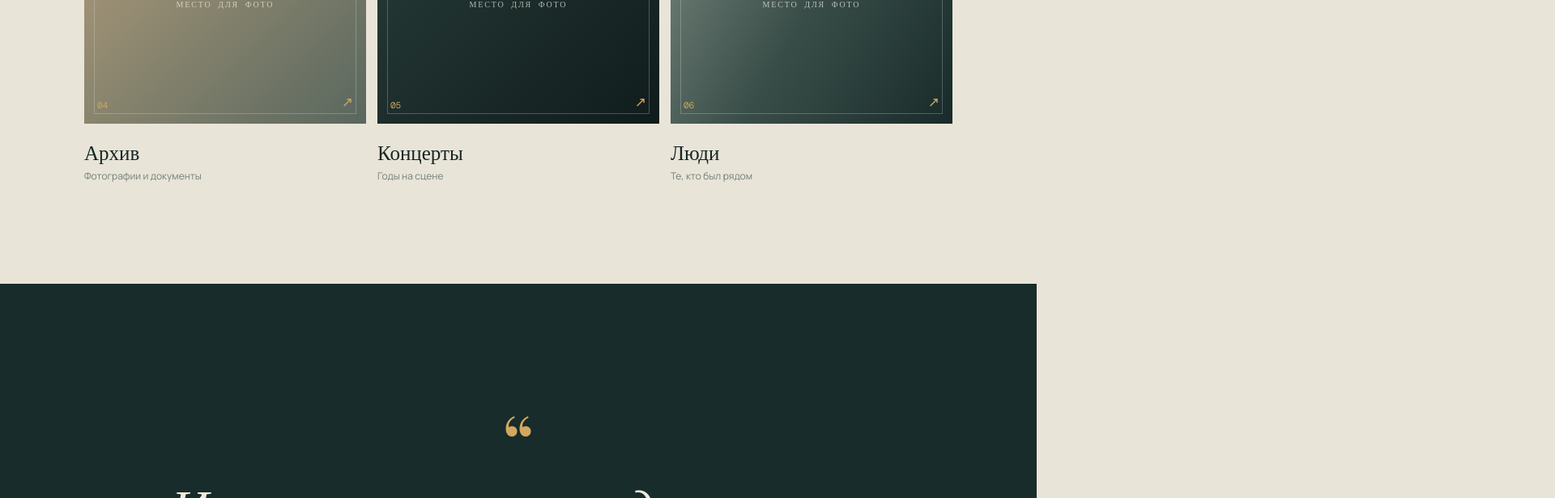
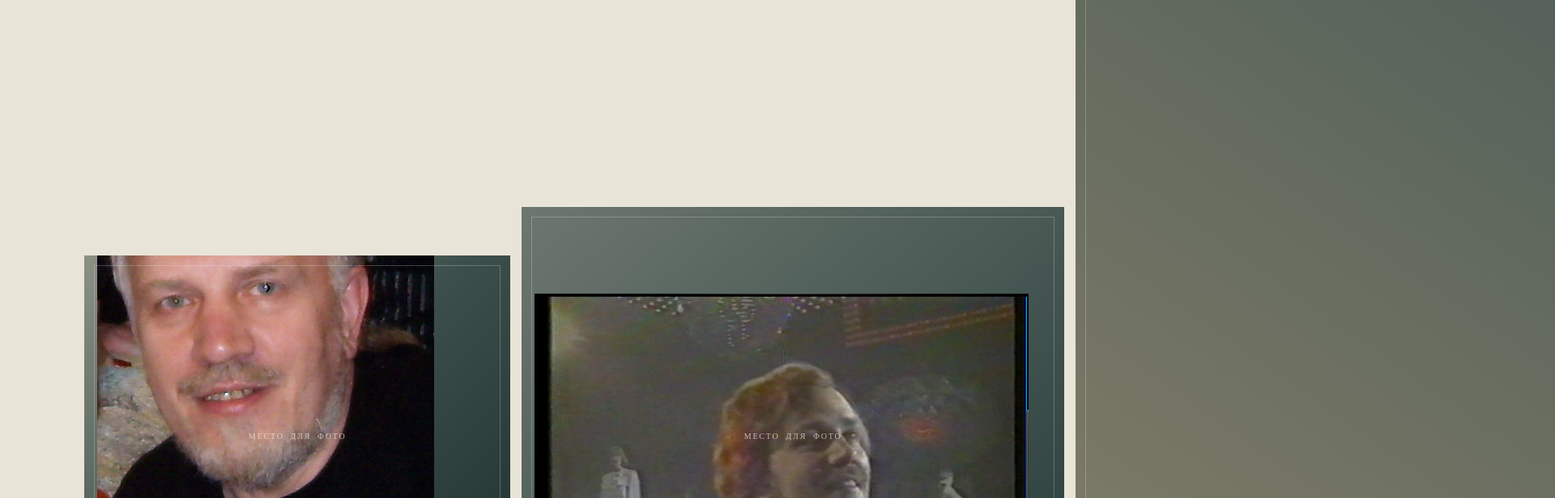
Before and after one commit to olegmajorov456-bit/grandpa-memory, a React (Vite) app: page / in a window 1280 px wide. Shown: the part 4500-5116 px from the top of the page at 81% size, 1920 px wide, since content can reach past the window. Built offline with nearby package versions, Linux system fonts and the light colour scheme; a web font is replaced by a local one.

Commit message:
Display real family archive photos in gallery and lightbox

```diff
--- a/src/App.jsx
+++ b/src/App.jsx
@@ -3,7 +3,7 @@ import Admin from "./Admin";
 import { loadContent } from "./content";
 
 const DEFAULT_TIMELINE=[{year:"1950",title:"Начало",text:"Рождение Николая Николаевича Сметанина в Иванове."},{year:"1975",title:"«Меридиан»",text:"Основание студенческого трио вместе с Надеждой Лукашевич и Владимиром Ситановым."},{year:"1978",title:"Профессиональная сцена",text:"«Меридиан» становится профессиональным коллективом."},{year:"1980",title:"Таривердиев",text:"Начало сотрудничества с композитором Микаэлом Таривердиевым."},{year:"1981",title:"Конкурс",text:"«Меридиан» становится лауреатом I премии Всесоюзного конкурса молодых исполнителей советской песни."},{year:"1995",title:"Звание",text:"Николаю Николаевичу присвоено звание Заслуженного артиста Российской Федерации."},{year:"2025",title:"Память",text:"26 июля Николай Николаевич ушёл из жизни в Иванове."}];
-const gallery=[["Портрет","Николай Николаевич","photo-portrait"],["Меридиан","Сцена и музыка","photo-stage"],["Семья","Домашние воспоминания","photo-family"],["Архив","Фотографии и документы","photo-archive"],["Концерты","Годы на сцене","photo-concert"],["Люди","Те, кто был рядом","photo-people"]];
+const gallery=[["Портрет","Николай Николаевич","photo-portrait","/photos/portrait.jpg"],["Меридиан","Сцена и музыка","photo-stage","/photos/meridian.png"],["Семья","Домашние воспоминания","photo-family","/photos/family.jpg"],["Архив","Молодые годы","photo-archive","/photos/young.jpg"],["Концерты","Годы на сцене","photo-concert","/photos/concert.jpg"],["Люди","Те, кто был рядом","photo-people","/photos/sweater.jpg"]];
 
 function Header({active}){const links=[["life","Жизнь"],["meridian","Меридиан"],["archive","Архив"],["memories","Воспоминания"]];return <header className="site-header"><a className="brand" href="#top">НН<span>·</span>ПАМЯТЬ</a><nav>{links.map(([id,label])=><a className={active===id?"active":""} key={id} href={"#"+id}>{label}</a>)}</nav><a className="header-year" href="#timeline">1950—2025</a></header>}
 
@@ -11,7 +11,7 @@ function Hero({content}){return <section className="hero" id="top"><div classNam
 function SectionTitle({number,children,light=false}){return <div className={"section-title "+(light?"light":"")}><span className="section-number">{number}</span><h2>{children}</h2></div>}
 function Life({content}){return <section className="section life" id="life"><SectionTitle number="02">О человеке</SectionTitle><div className="two-col"><p className="big-copy">{content.life.lead}</p><div className="side-copy"><p>{content.life.text1}</p><p>{content.life.text2}</p></div></div><div className="fact-row"><div><span>ГОД РОЖДЕНИЯ</span><strong>1950</strong></div><div><span>ГОРОД</span><strong>Иваново</strong></div><div><span>СФЕРА</span><strong>Музыка</strong></div><div><span>«МЕРИДИАН»</span><strong>с 1975</strong></div></div></section>}
 function Meridian({timeline}){return <section className="section meridian" id="meridian"><div className="meridian-glow"/><SectionTitle number="03" light>Музыка · «Меридиан»</SectionTitle><div className="meridian-intro"><p className="big-copy">Музыка была большой частью его жизни.</p><p>В 1975 году появился «Меридиан». Коллектив стал профессиональным в 1978 году, а с 1980 года начал сотрудничать с Микаэлом Таривердиевым. Николай Николаевич был музыкальным руководителем, вокалистом, автором песен и аранжировок.</p></div><div className="vinyl-wrap"><div className="vinyl"><div className="vinyl-label">НН</div></div><div><span className="mini-label">ЗВУКОВОЙ АРХИВ</span><h3>Музыка, которую можно услышать снова</h3><p>Сюда позже добавим реальные записи, песни и фрагменты выступлений.</p></div></div><div className="timeline" id="timeline">{timeline.slice(1,6).map(item=><article className="timeline-item" key={item.year}><span>{item.year}</span><b>{item.title}</b><p>{item.text}</p></article>)}</div></section>}
-function Archive(){const[selected,setSelected]=useState(null);return <section className="section archive" id="archive"><SectionTitle number="04">Архив</SectionTitle><p className="lead">Не декоративная галерея, а место для настоящих фотографий, афиш, документов, видео и музыки.</p><div className="archive-grid">{gallery.map(([title,caption,className],i)=><button className="archive-card" key={title} onClick={()=>setSelected({title,caption,className})}><div className={"placeholder "+className}><span>{"0"+(i+1)}</span><i>↗</i></div><h3>{title}</h3><p>{caption}</p></button>)}</div>{selected&&<div className="lightbox" onClick={()=>setSelected(null)}><div className={"lightbox-image "+selected.className} onClick={e=>e.stopPropagation()}><button onClick={()=>setSelected(null)}>×</button><div><span>АРХИВ</span><h3>{selected.title}</h3><p>{selected.caption}</p></div></div></div>}</section>}
+function Archive(){const[selected,setSelected]=useState(null);return <section className="section archive" id="archive"><SectionTitle number="04">Архив</SectionTitle><p className="lead">Не декоративная галерея, а место для настоящих фотографий, афиш, документов, видео и музыки.</p><div className="archive-grid">{gallery.map(([title,caption,className,src],i)=><button className="archive-card" key={title} onClick={()=>setSelected({title,caption,className,src})}><div className={"placeholder "+className}><img src={src} alt={title+" — Николай Николаевич Сметанин"} loading={i>2?"lazy":"eager"}/><span>{"0"+(i+1)}</span><i>↗</i></div><h3>{title}</h3><p>{caption}</p></button>)}</div>{selected&&<div className="lightbox" onClick={()=>setSelected(null)}><div className={"lightbox-image "+selected.className} onClick={e=>e.stopPropagation()}><img src={selected.src} alt={selected.title+" — Николай Николаевич Сметанин"}/><button onClick={()=>setSelected(null)} aria-label="Закрыть фотографию">×</button><div><span>АРХИВ / ФОТОГРАФИЯ</span><h3>{selected.title}</h3><p>{selected.caption}</p></div></div></div>}</section>}
 function Quote({content}){return <section className="quote-section"><div className="quote-mark">“</div><blockquote>{content.quote}</blockquote><span>КНИГА ПАМЯТИ</span></section>}
 function AudioDemo(){const[playing,setPlaying]=useState(false);return <section className="audio-section"><div className="audio-inner"><div><span className="mini-label">06 / ГОЛОС</span><h2>Оставим место<br/><em>для его голоса.</em></h2></div><button className={"audio-button "+(playing?"playing":"")} onClick={()=>setPlaying(!playing)}>{playing?"Ⅱ":"▶"}</button><div className="audio-track"><div className="wave">{Array.from({length:38}).map((_,i)=><i key={i} style={{height:(20+((i*17)%48))+"%"}}/>)}</div><div className="audio-meta"><span>{playing?"Демо воспроизведение":"Аудиозапись будет добавлена"}</span><span>00:00</span></div></div></div></section>}
 function Memories(){const[memories,setMemories]=useState([]),[name,setName]=useState(""),[message,setMessage]=useState("");function addMemory(e){e.preventDefault();if(!name.trim()||!message.trim())return;setMemories(x=>[{name:name.trim(),message:message.trim()},...x]);setName("");setMessage("")}return <section className="section memories" id="memories"><SectionTitle number="07">Воспоминания</SectionTitle><div className="two-col memories-top"><p className="big-copy">Самая важная часть архива — голоса людей, которые его знали.</p><p>В будущем здесь можно сделать полноценную книгу памяти: рассказы родственников, друзей и коллег, фотографии и аудиосообщения.</p></div><form className="memory-form" onSubmit={addMemory}><input value={name} onChange={e=>setName(e.target.value)} placeholder="Ваше имя"/><textarea value={message} onChange={e=>setMessage(e.target.value)} placeholder="Воспоминание..."/><button type="submit">Добавить историю <span>→</span></button></form><div className="memory-list">{memories.length===0?<article className="memory-empty">Первые воспоминания появятся здесь.</article>:memories.map((item,i)=><article className="memory" key={i}><b>{item.name}</b><p>{item.message}</p></article>)}</div></section>}
```
